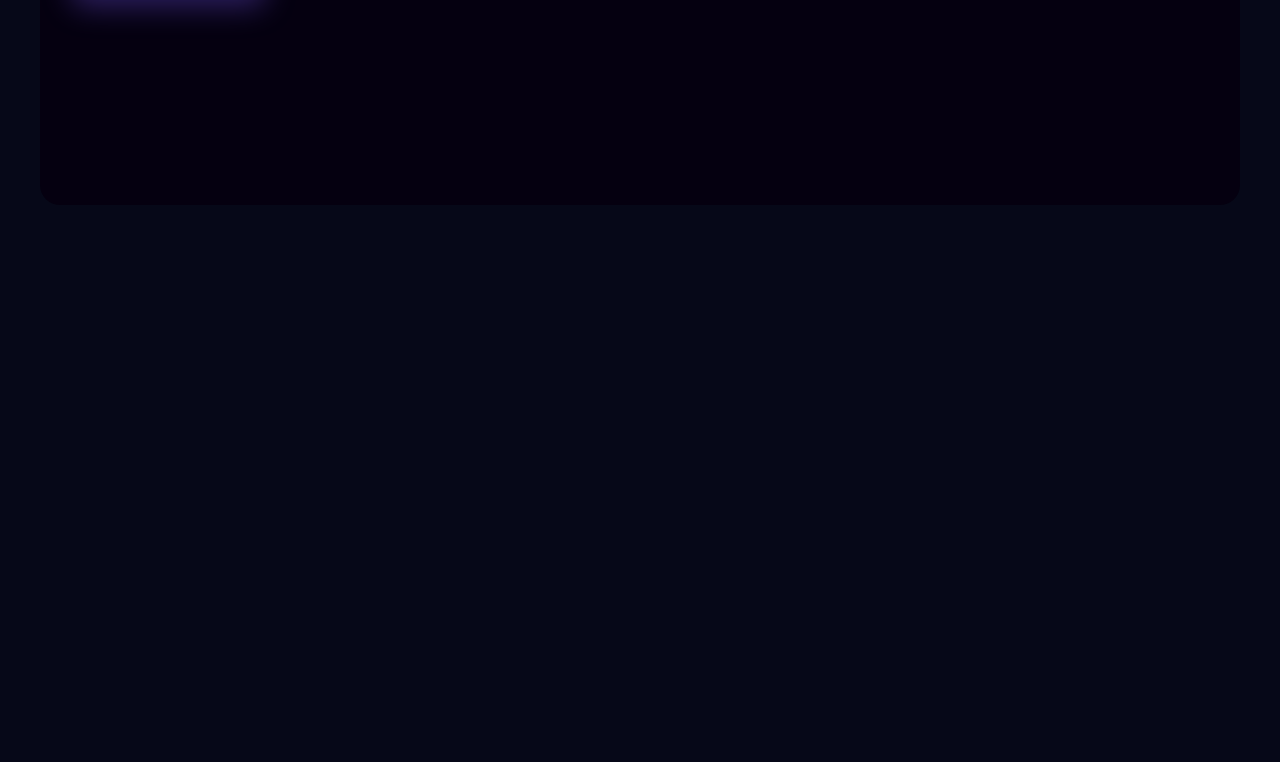
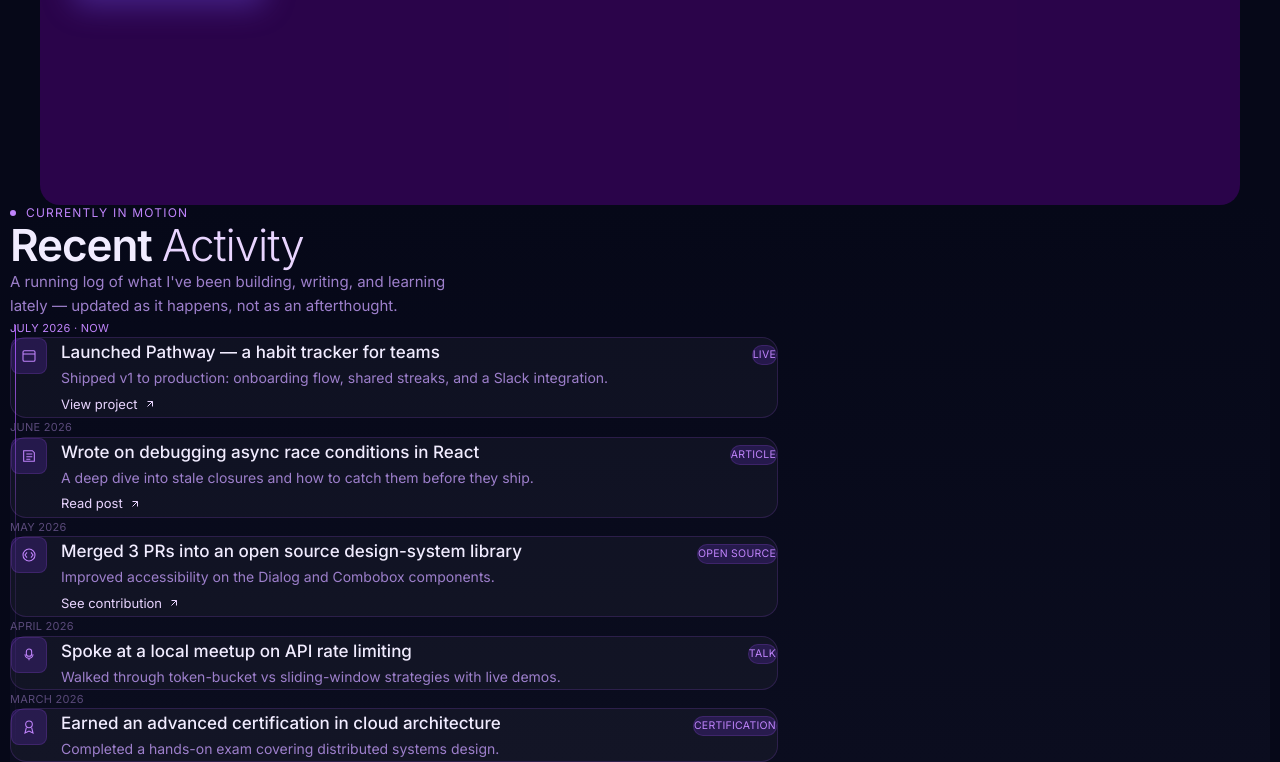
Before and after one commit to nuralamjoy/my_portfolio, a React (Vite) app: page / in a window 1280 px wide. Shown: the part 1395-2157 px from the top of the page. Before the commit the page ends 1600 px from the top, so only its background shows below. Built offline with nearby package versions, Linux system fonts and the light colour scheme.

Commit message:
create recent activities

```diff
--- a/src/components/About/About.jsx
+++ b/src/components/About/About.jsx
@@ -1,4 +1,5 @@
 import AboutMe from "./AboutMe";
+import CurrentActivities from "./CurrentActivities";
 
 
 export default function About() {
@@ -7,7 +8,7 @@ export default function About() {
   return (
     <>
       <AboutMe></AboutMe>
-
+      <CurrentActivities></CurrentActivities>
     </>
 
   );
--- a/src/components/About/AboutMe.css
+++ b/src/components/About/AboutMe.css
@@ -38,7 +38,8 @@
   /* position: relative; */
   z-index: 1;
   max-width: 1200px;
-  background-color: var(--bg);
+  /* background-color: var(--bg); */
+  background-color: #37035ac2;
   border-radius: 20px;
   margin: 0 auto;
   padding: 120px 32px;
--- /dev/null
+++ b/src/components/About/CurrentActivities.jsx
@@ -0,0 +1,260 @@
+
+import "./CurrentActivities.css";
+
+// Edit this array to update the section. Newest entry first.
+// type controls the icon: "project" | "article" | "talk" | "oss" | "award"
+const activities = [
+  {
+    type: "project",
+    current: true,
+    date: "July 2026",
+    title: "Launched Pathway — a habit tracker for teams",
+    desc: "Shipped v1 to production: onboarding flow, shared streaks, and a Slack integration.",
+    tag: "Live",
+    link: { label: "View project", href: "#" },
+  },
+  {
+    type: "article",
+    date: "June 2026",
+    title: "Wrote on debugging async race conditions in React",
+    desc: "A deep dive into stale closures and how to catch them before they ship.",
+    tag: "Article",
+    link: { label: "Read post", href: "#" },
+  },
+  {
+    type: "oss",
+    date: "May 2026",
+    title: "Merged 3 PRs into an open source design-system library",
+    desc: "Improved accessibility on the Dialog and Combobox components.",
+    tag: "Open Source",
+    link: { label: "See contribution", href: "#" },
+  },
+  {
+    type: "talk",
+    date: "April 2026",
+    title: "Spoke at a local meetup on API rate limiting",
+    desc: "Walked through token-bucket vs sliding-window strategies with live demos.",
+    tag: "Talk",
+    link: null,
+  },
+  {
+    type: "award",
+    date: "March 2026",
+    title: "Earned an advanced certification in cloud architecture",
+    desc: "Completed a hands-on exam covering distributed systems design.",
+    tag: "Certification",
+    link: null,
+  },
+];
+
+const icons = {
+  project: (
+    <svg
+      viewBox="0 0 24 24"
+      fill="none"
+      stroke="currentColor"
+      strokeWidth="1.6"
+    >
+      <rect x="3" y="4" width="18" height="16" rx="2" />
+      <path d="M3 9h18" />
+    </svg>
+  ),
+  article: (
+    <svg
+      viewBox="0 0 24 24"
+      fill="none"
+      stroke="currentColor"
+      strokeWidth="1.6"
+    >
+      <path d="M4 4h13l3 3v13H4z" />
+      <path d="M8 9h9M8 13h9M8 17h6" />
+    </svg>
+  ),
+  talk: (
+    <svg
+      viewBox="0 0 24 24"
+      fill="none"
+      stroke="currentColor"
+      strokeWidth="1.6"
+    >
+      <path d="M12 3a4 4 0 0 1 4 4v3a4 4 0 0 1-8 0V7a4 4 0 0 1 4-4z" />
+      <path d="M6 11a6 6 0 0 0 12 0M12 17v3" />
+    </svg>
+  ),
+  oss: (
+    <svg
+      viewBox="0 0 24 24"
+      fill="none"
+      stroke="currentColor"
+      strokeWidth="1.6"
+    >
+      <circle cx="12" cy="12" r="9" />
+      <path d="M9 8l-3 4 3 4M15 8l3 4-3 4" />
+    </svg>
+  ),
+  award: (
+    <svg
+      viewBox="0 0 24 24"
+      fill="none"
+      stroke="currentColor"
+      strokeWidth="1.6"
+    >
+      <circle cx="12" cy="8" r="5" />
+      <path d="M8 13l-2 8 6-3 6 3-2-8" />
+    </svg>
+  ),
+};
+
+const LinkArrow = () => (
+  <svg
+    viewBox="0 0 24 24"
+    fill="none"
+    stroke="currentColor"
+    strokeWidth="2"
+    className="w-3 h-3 transition-transform duration-200 group-hover/link:translate-x-0.5 group-hover/link:-translate-y-0.5"
+  >
+    <path d="M7 17L17 7M7 7h10v10" />
+  </svg>
+);
+
+export default function CurrentActivities() {
+  return (
+    <section
+      className="ra-ambient relative overflow-hidden px-6 py-24 bg-gradient-to-b from-[var(--bg)] to-[var(--bg2)]"
+      style={{ color: "var(--txt)" }}
+    >
+      <div className="relative mx-auto max-w-3xl">
+        {/* eyebrow */}
+        <div
+          className="ra-font-m mb-4 flex items-center gap-2.5 text-xs uppercase tracking-widest"
+          style={{ color: "var(--p3)" }}
+        >
+          <span
+            className="ra-pulse inline-block h-1.5 w-1.5 rounded-full"
+            style={{ background: "var(--p3)" }}
+          />
+          Currently in motion
+        </div>
+
+        {/* heading */}
+        <h2 className="ra-font-d mb-2 text-3xl font-semibold tracking-tight sm:text-4xl md:text-[44px]">
+          Recent{" "}
+          <em
+            className="not-italic font-light italic"
+            style={{ color: "var(--p4)" }}
+          >
+            Activity
+          </em>
+        </h2>
+
+        <p
+          className="ra-font-b mb-14 max-w-md text-[15px] leading-relaxed sm:mb-16"
+          style={{ color: "var(--txt2)" }}
+        >
+          A running log of what I've been building, writing, and learning lately
+          — updated as it happens, not as an afterthought.
+        </p>
+
+        {/* timeline */}
+        <div className="relative pl-7 sm:pl-8">
+          {/* vertical line */}
+          <div
+            className="absolute left-[5px] top-1.5 bottom-1.5 w-px bg-gradient-to-b from-[var(--p2)] via-[var(--border)] to-transparent"
+            aria-hidden="true"
+          />
+
+          {activities.map((item, i) => (
+            <div key={i} className="relative pb-9 last:pb-0 sm:pb-11">
+              {/* node */}
+              <div
+                className={`absolute -left-7 top-1 h-2.5 w-2.5 rounded-full border-[1.5px] sm:-left-8 ${
+                  item.current ? "ra-node-glow" : ""
+                }`}
+                style={{
+                  background: item.current ? "var(--p3)" : "var(--bg)",
+                  borderColor: item.current ? "var(--p3)" : "var(--p2)",
+                }}
+              />
+
+              {/* date */}
+              <div
+                className="ra-font-m mb-2.5 text-[11px] uppercase tracking-wide"
+                style={{ color: item.current ? "var(--p3)" : "var(--txt3)" }}
+              >
+                {item.date}
+                {item.current ? " · Now" : ""}
+              </div>
+
+              {/* card */}
+              <div
+                className="ra-card rounded-2xl border p-5 sm:p-6"
+                style={{
+                  background: "var(--card)",
+                  borderColor: "var(--border)",
+                }}
+                onMouseEnter={(e) => {
+                  e.currentTarget.style.background = "var(--card-h)";
+                  e.currentTarget.style.borderColor = "var(--border2)";
+                }}
+                onMouseLeave={(e) => {
+                  e.currentTarget.style.background = "var(--card)";
+                  e.currentTarget.style.borderColor = "var(--border)";
+                }}
+              >
+                <div className="flex items-start gap-3.5">
+                  {/* icon */}
+                  <div
+                    className="flex h-8 w-8 flex-shrink-0 items-center justify-center rounded-lg border sm:h-9 sm:w-9"
+                    style={{
+                      background: "var(--glow2)",
+                      borderColor: "var(--border)",
+                      color: "var(--p3)",
+                    }}
+                  >
+                    <span className="h-4 w-4 block">{icons[item.type]}</span>
+                  </div>
+
+                  <div className="min-w-0 flex-1">
+                    <div className="flex flex-wrap items-baseline justify-between gap-3">
+                      <h3 className="ra-font-d text-[16px] font-medium sm:text-[17px]">
+                        {item.title}
+                      </h3>
+                      <span
+                        className="ra-font-m whitespace-nowrap rounded-full border px-2 py-0.5 text-[10.5px] uppercase tracking-wide"
+                        style={{
+                          color: "var(--p3)",
+                          background: "var(--glow2)",
+                          borderColor: "var(--border)",
+                        }}
+                      >
+                        {item.tag}
+                      </span>
+                    </div>
+
+                    <p
+                      className="ra-font-b mt-1.5 text-[14px] leading-relaxed"
+                      style={{ color: "var(--txt2)" }}
+                    >
+                      {item.desc}
+                    </p>
+
+                    {item.link && (
+                      <a
+                        href={item.link.href}
+                        className="group/link mt-3 inline-flex items-center gap-1.5 text-[13px] no-underline"
+                        style={{ color: "var(--p4)" }}
+                      >
+                        {item.link.label}
+                        <LinkArrow />
+                      </a>
+                    )}
+                  </div>
+                </div>
+              </div>
+            </div>
+          ))}
+        </div>
+      </div>
+    </section>
+  );
+}
```
Also changed, not shown: src/components/About/CurrentActivities.css (added).
